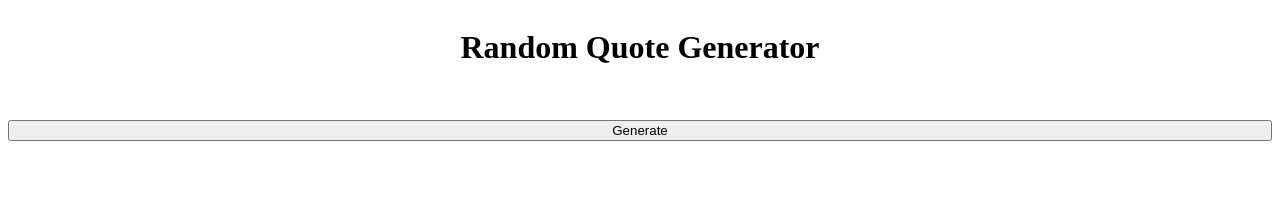
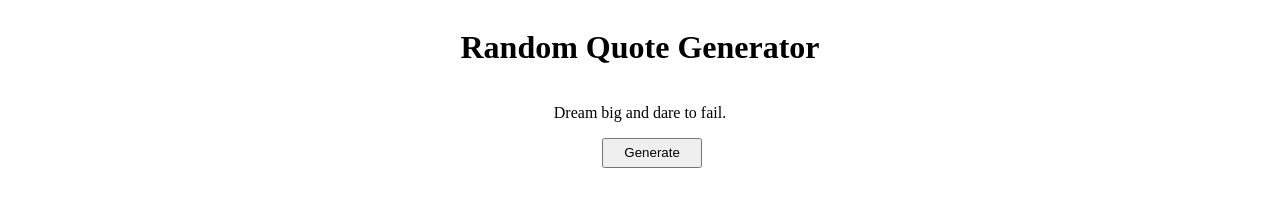
Before and after one commit to Parami2318/Random-Quote-Generator, a plain HTML site: page index.html in a window 1280 px wide. Both pictures are taken after a click on the button "Generate". Drawn offline with Linux system fonts and the light colour scheme.

Commit message:
quotesGenerater

```diff
--- a/script.js
+++ b/script.js
@@ -20,3 +20,23 @@ const quotes = [
   "The secret of getting ahead is getting started.",
   "It always seems impossible until it's done."
 ];
+
+const usedIndex = new Set()
+const quotesElement = document.getElementById("Quote")
+
+function generateQuote(){
+  if (usedIndex.size >= quotes.length){
+    usedIndex.clear()
+  }
+
+  while(true){
+   const randomIdx = Math.floor(Math.random() * quotes.length)
+
+   if (usedIndex.has[randomIdx]) continue
+
+   const quote = quotes[randomIdx]
+   quotesElement.innerHTML = quote;
+   usedIndex.add(randomIdx)
+   break
+  }
+}
--- a/style.css
+++ b/style.css
@@ -4,3 +4,10 @@ body{
   flex-direction: column;
   text-align: center;
 }
+
+button{
+  width: 100px;
+  height: 30px;
+  text-align: center;
+  margin-left: 47%;
+}
```
